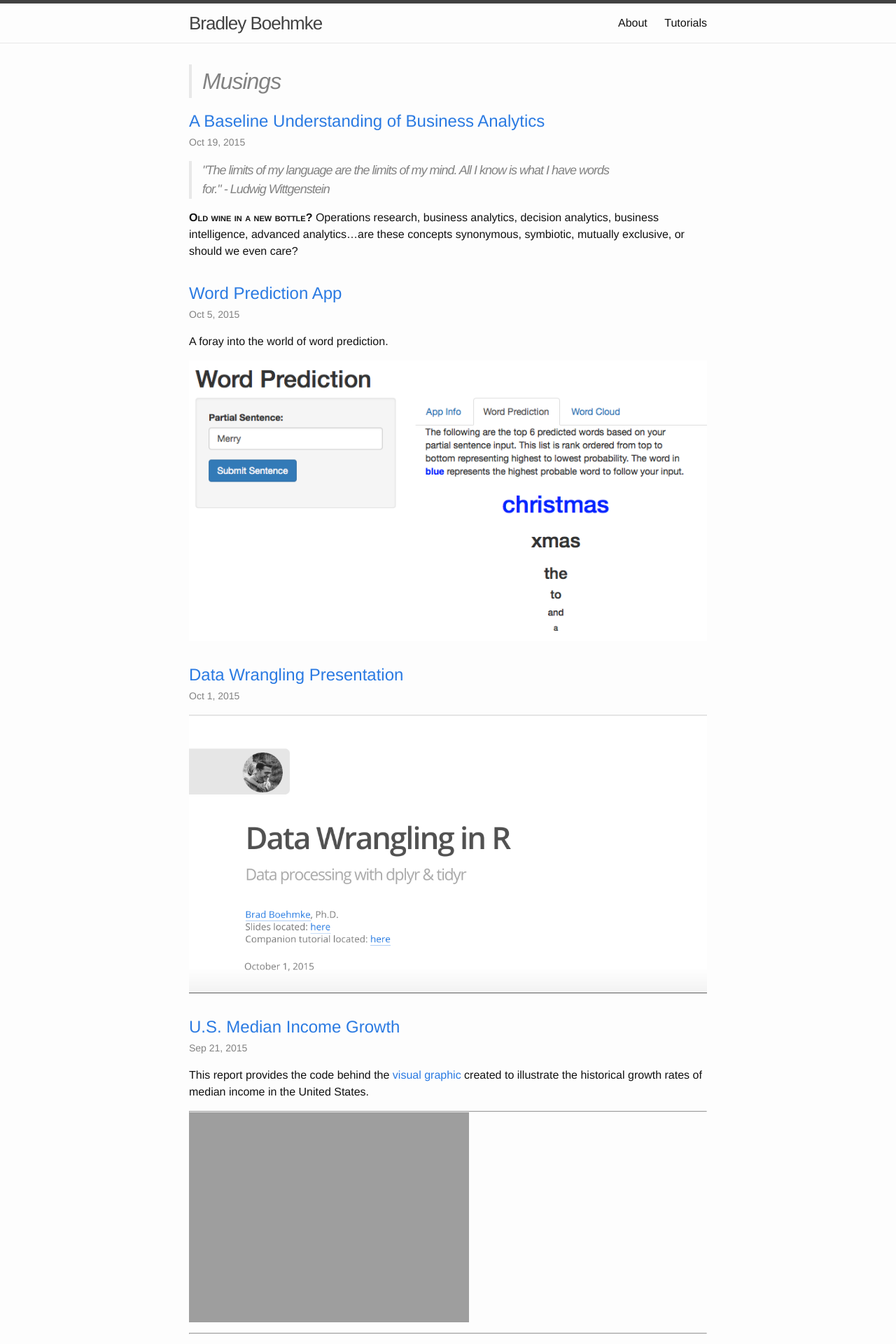
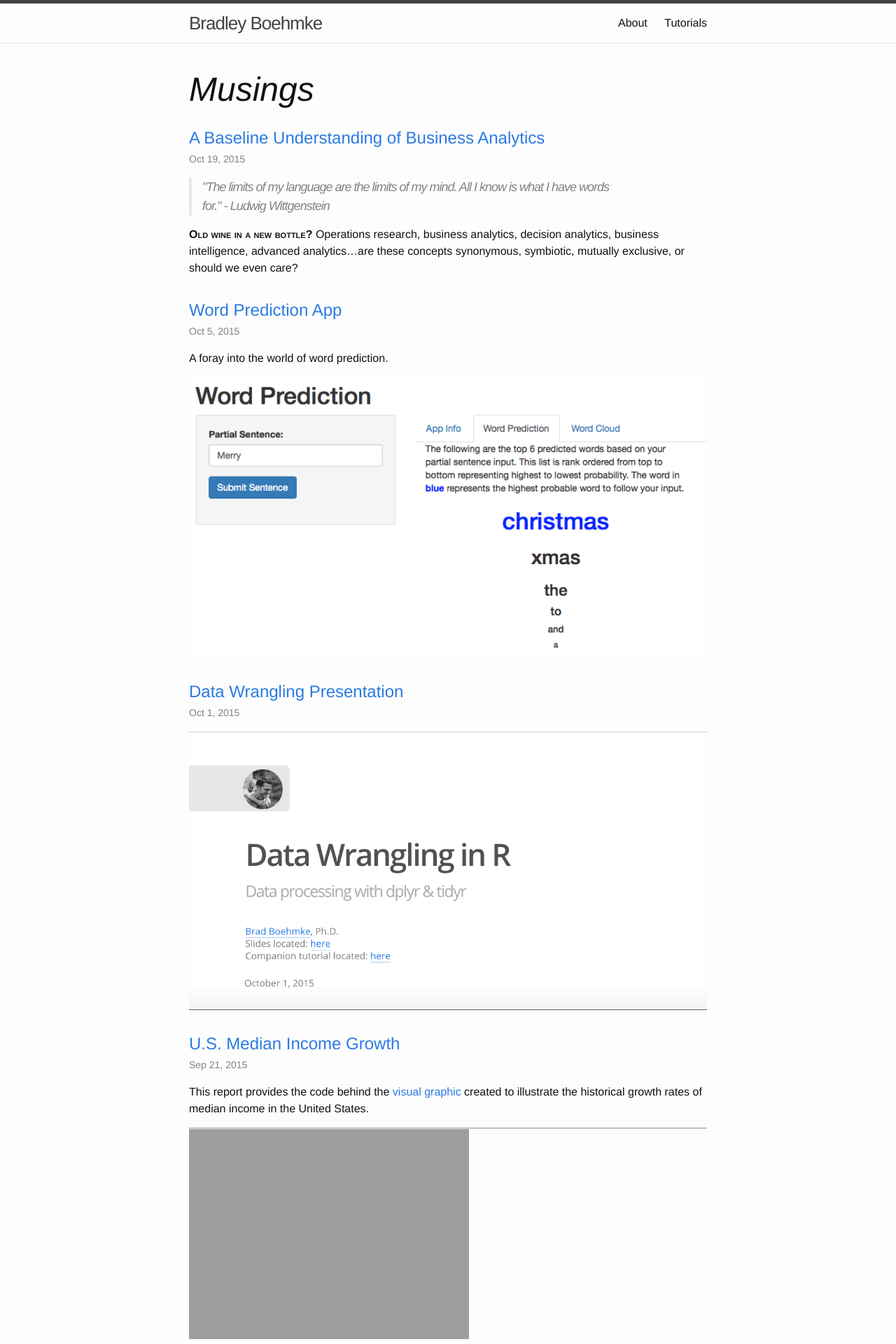
Before and after one commit to bradleyboehmke/bradleyboehmke, a Jekyll site: the page built from index.html, in a window 1280 px wide. Shown: the top 1920 px of the page at 70% size. Built offline with Jekyll 4.4.1, drawn with Linux system fonts in a browser that asks for light colours.

Commit message:
Update index.html

```diff
--- a/index.html
+++ b/index.html
@@ -7,9 +7,10 @@ layout: default
 
 <div class="home">
 
-  <blockquote>
-    <em><font size="6">Musings</font></em>
-  </blockquote>
+
+<em><font size="8">Musings</font></em>
+
+<br>
 
   <ul class="post-list">
     {% for post in site.posts %}
```
